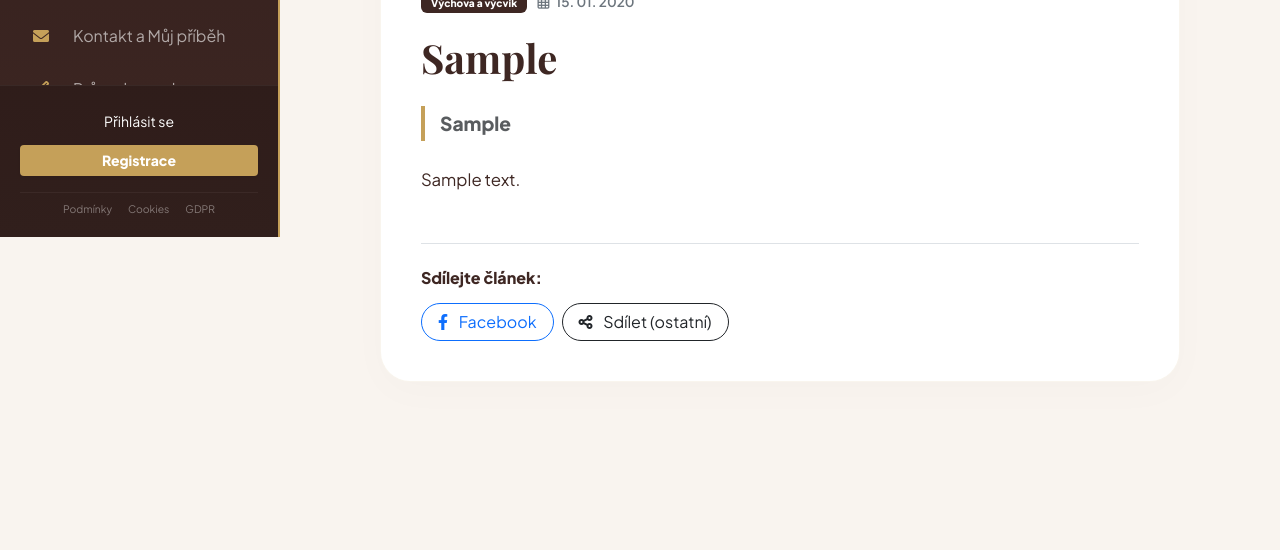
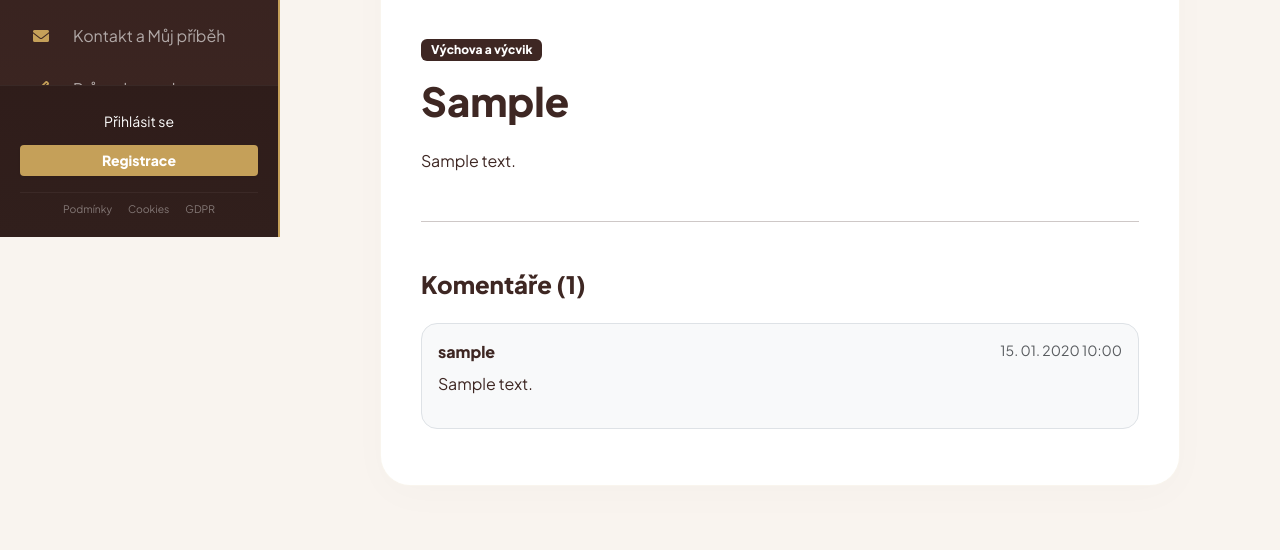
Before and after one commit to ikarivana/Pythonpes, a Django app: a page that uses home/templates/home/blog/blog_detail.html in a window 1280 px wide. Shown: the part 563-1113 px from the top of the page. Before the commit the page ends 944 px from the top, so only its background shows below. Run offline with Django 5.2, Linux system fonts and the light colour scheme; tables that the repository leaves empty hold one stand-in row (values such as "Sample post").

Commit message:
komentare blogu

```diff
--- a/home/forms.py
+++ b/home/forms.py
@@ -1,6 +1,6 @@
 from django import forms
 # UPRAVENO: Přidán import modelu Clanek
-from .models import Sluzba, Recenze, Clanek
+from .models import Sluzba, Recenze, Clanek, Komentar
 
 
 # =====================================================================
@@ -42,7 +42,24 @@ class ClanekForm(forms.ModelForm):
                 field.widget.attrs.update({
                     'class': css_class,
                     'style': 'border-radius: 12px; border: 1.5px solid var(--border-tan); padding: 10px;'
+
                 })
+
+class KomentarForm(forms.ModelForm):
+    class Meta:
+        model = Komentar
+        fields = ['text'] # Případně přidejte 'parent', pokud chcete v budoucnu vybírat rodiče přímo
+        widgets = {
+            'text': forms.Textarea(attrs={
+                'class': 'form-control',
+                'rows': 3,
+                'placeholder': 'Napište svůj komentář...',
+                'style': 'border-radius: 12px; border: 1.5px solid var(--border-tan);'
+            }),
+        }
+        labels = {
+            'text': '',
+        }
 
 # =====================================================================
 # --- TVÉ STÁVAJÍCÍ FORMULÁŘE ---
--- a/home/templates/home/blog/blog_detail.html
+++ b/home/templates/home/blog/blog_detail.html
@@ -2,44 +2,7 @@
 
 {% block title %}{{ clanek.titulek }} | epes.online{% endblock %}
 
-{% block og_tags %}
-<meta property="og:type" content="article">
-<meta property="og:title" content="{{ clanek.titulek }}">
-<meta property="og:description" content="{{ clanek.perex }}">
-{% if clanek.obrazek %}
-<meta property="og:image" content="{{ request.scheme }}://{{ request.get_host }}{{ clanek.obrazek.url }}">
-{% endif %}
-{% endblock %}
-
 {% block content %}
-<style>
-    .article-container {
-        max-width: 800px;
-        margin: 0 auto;
-        background: white;
-        border-radius: 30px;
-        box-shadow: 0 10px 40px rgba(0,0,0,0.02);
-        overflow: hidden;
-        border: 1px solid rgba(197, 160, 89, 0.1);
-    }
-    .article-content {
-        padding: 40px;
-        color: var(--mid-brown, #3e2723);
-        line-height: 1.8;
-        font-size: 1.05rem;
-    }
-    .article-content p { margin-bottom: 1.5rem; }
-    .article-meta {
-        display: flex;
-        justify-content: space-between;
-        align-items: center;
-        font-size: 0.85rem;
-        color: #6c757d;
-        font-weight: 600;
-        margin-bottom: 20px;
-    }
-</style>
-
 <div class="container py-4">
     <div class="mb-4">
         <a href="{% url 'blog_seznam' %}" class="text-decoration-none small fw-bold" style="color: var(--mid-brown, #3e2723);">
@@ -47,75 +10,60 @@
         </a>
     </div>
 
-    <article class="article-container">
+    <article class="article-container" style="max-width: 800px; margin: 0 auto; background: white; border-radius: 30px; box-shadow: 0 10px 40px rgba(0,0,0,0.02); overflow: hidden; border: 1px solid rgba(197, 160, 89, 0.1);">
         {% if clanek.obrazek %}
-            <div style="width: 100%; height: 400px; background: url('{{ clanek.obrazek.url }}') center/cover no-repeat;"></div>
+            <div style="width: 100%; aspect-ratio: 16/9; background: url('{{ clanek.obrazek.url }}') center/cover no-repeat;"></div>
         {% endif %}
 
-        <div class="article-content">
-            <div class="article-meta">
-                <div>
+        <div class="article-content" style="padding: 40px; color: var(--mid-brown, #3e2723);">
+            <div class="article-meta d-flex justify-content-between align-items-center mb-3">
                 <span class="badge" style="background: var(--mid-brown, #3e2723); color: white; padding: 5px 10px; border-radius: 6px;">
                     {{ clanek.get_kategorie_display }}
                 </span>
-                    <span class="ms-2"><i class="far fa-calendar-alt me-1"></i> {{ clanek.datum_publikace|date:"d. m. Y" }}</span>
-                </div>
 
-                {# Tlačítka pro úpravu a smazání - viditelné jen pro autora nebo superusera #}
-                {% if request.user == clanek.autor or request.user.is_superuser %}
+                {% if user.is_superuser %}
                     <div class="d-flex gap-2">
-                        <a href="{% url 'clanek_uprav' clanek.slug %}" class="btn btn-sm btn-outline-primary rounded-pill px-3">
-                            <i class="fas fa-edit me-1"></i> Upravit
-                        </a>
-                        <a href="{% url 'clanek_smaz' clanek.slug %}"
-                           class="btn btn-sm btn-outline-danger rounded-pill px-3"
-                           onclick="return confirm('Opravdu chcete tento článek smazat?')">
-                            <i class="fas fa-trash-alt me-1"></i> Smazat
-                        </a>
+                        <a href="{% url 'clanek_uprav' clanek.slug %}" class="btn btn-sm btn-outline-primary rounded-pill">Upravit článek</a>
+                        <a href="{% url 'clanek_smaz' clanek.slug %}" class="btn btn-sm btn-outline-danger rounded-pill" onclick="return confirm('Smazat?')">Smazat článek</a>
                     </div>
                 {% endif %}
             </div>
 
-            <h1 class="fw-bold mb-4" style="font-family: 'Playfair Display', serif; font-size: 2.5rem; color: var(--mid-brown, #3e2723); line-height: 1.2;">
-                {{ clanek.titulek }}
-            </h1>
+            <h1 class="fw-bold mb-4">{{ clanek.titulek }}</h1>
+            <div class="article-text-body mb-5">{{ clanek.text|safe }}</div>
 
-            <p class="fw-bold text-muted lead mb-4" style="font-size: 1.2rem; border-left: 4px solid var(--gold, #c5a059); padding-left: 15px;">
-                {{ clanek.perex }}
-            </p>
+            <hr class="my-5">
+            <h4 class="fw-bold mb-4">Komentáře ({{ komentare.count }})</h4>
 
-            <div class="article-text-body">
-                {{ clanek.text|safe }}
+            {% if user.is_authenticated %}
+                <form method="post" class="mb-4">
+                    {% csrf_token %}
+                    {{ form.as_p }}
+                    <button type="submit" class="btn btn-primary rounded-pill">Odeslat komentář</button>
+                </form>
+            {% endif %}
+
+            <div class="komentare-list">
+                {% for komentar in komentare %}
+                    <div class="comment-card p-3 mb-3 border rounded-4 bg-light">
+                        <div class="d-flex justify-content-between">
+                            <strong>{{ komentar.autor.username }}</strong>
+                            <small class="text-muted">{{ komentar.vytvoreno|date:"d. m. Y H:i" }}</small>
                         </div>
+                        <p class="mt-2">{{ komentar.text }}</p>
 
-            {# Sekce pro sdílení #}
-            <div class="mt-5 pt-4 border-top">
-                <h6 class="fw-bold mb-3">Sdílejte článek:</h6>
+                        {% if user == komentar.autor or user.is_superuser %}
                             <div class="d-flex gap-2">
-                    <a href="https://www.facebook.com/sharer/sharer.php?u={{ request.build_absolute_uri }}"
-                       target="_blank" class="btn btn-outline-primary rounded-pill px-3">
-                        <i class="fab fa-facebook-f me-2"></i> Facebook
-                    </a>
-                    <button onclick="shareArticle()" class="btn btn-outline-dark rounded-pill px-3">
-                        <i class="fas fa-share-alt me-2"></i> Sdílet (ostatní)
-                    </button>
+                                <a href="{% url 'upravit_komentar' komentar.pk %}" class="text-decoration-none small">Upravit</a>
+                                <a href="/komentar/smazat/{{ komentar.pk }}/" class="text-decoration-none small text-danger" onclick="return confirm('Opravdu chcete tento komentář smazat?')">Smazat</a>
                             </div>
+                        {% endif %}
+                    </div>
+                {% empty %}
+                    <p class="text-muted">Zatím žádné komentáře.</p>
+                {% endfor %}
             </div>
         </div>
     </article>
 </div>
-
-<script>
-    function shareArticle() {
-        if (navigator.share) {
-            navigator.share({
-                title: '{{ clanek.titulek }}',
-                url: window.location.href
-            }).catch(console.error);
-        } else {
-            navigator.clipboard.writeText(window.location.href);
-            alert('Odkaz zkopírován do schránky!');
-        }
-    }
-</script>
 {% endblock %}
--- a/home/urls.py
+++ b/home/urls.py
@@ -15,6 +15,8 @@ urlpatterns = [
     path('blog/novy/pridat/', views.clanek_vytvor, name='clanek_vytvor'),
     path('blog/<slug:slug>/upravit/', views.clanek_uprav, name='clanek_uprav'),
     path('blog/<slug:slug>/smazat/', views.clanek_smaz, name='clanek_smaz'),
+    path('komentar/upravit/<int:pk>/', views.upravit_komentar, name='upravit_komentar'),
+    path('komentar/smazat/<int:pk>/', views.smazat_komentar, name='smazat_komentar'),
 
     # --- MAPA A SLUŽBY ---
     path('mapa/', views.mapa_sluzeb, name='mapa_sluzeb'),
--- a/home/views.py
+++ b/home/views.py
@@ -15,8 +15,8 @@ from django.views.decorators.csrf import csrf_exempt
 from django.contrib.auth.models import User
 
 # Importy tvých modelů a forem
-from .models import Sluzba, Recenze, Clanek  # PŘIDÁN MODEL CLANEK
-from .forms import SluzbaForm, KontaktForm, RecenzeForm, ClanekForm
+from .models import Sluzba, Recenze, Clanek, Komentar
+from .forms import SluzbaForm, KontaktForm, RecenzeForm, ClanekForm, KomentarForm
 from users.models import Prispevek, Pes, ProfilMajitele, Notifikace
 
 
@@ -475,6 +475,9 @@ def pruvodce(request):
 # --- POHLEDY PRO BLOG ---
 # =========================================================================
 
+def je_admin(user):
+    return user.is_authenticated and user.is_superuser
+
 def blog_seznam(request):
     """Archiv a výpis všech publikovaných článků s možností filtrování."""
     clanky_queryset = Clanek.objects.filter(
@@ -491,39 +494,49 @@ def blog_seznam(request):
         'zvolena_kategorie': zvolena_kategorie
     })
 
-
 def blog_detail(request, slug):
-    """Zobrazení konkrétního článku na základě jeho textového identifikátoru (slug)."""
+    """Zobrazení konkrétního článku a zpracování komentářů."""
     clanek = get_object_or_404(Clanek, slug=slug, publikovan=True)
 
+    # Načtení pouze hlavních komentářů (odpovědi se vypíší v šabloně)
+    komentare = clanek.komentare.filter(parent__isnull=True).order_by('-vytvoreno')
+
+    if request.method == 'POST':
+        # Pokud uživatel není přihlášen, přesměrujeme ho (zabezpečení)
+        if not request.user.is_authenticated:
+            return redirect('login')
+
+        form = KomentarForm(request.POST)
+        if form.is_valid():
+            komentar = form.save(commit=False)
+            komentar.clanek = clanek
+            komentar.autor = request.user
+
+            # Zjištění, zda jde o odpověď (pokud formulář obsahuje skryté pole parent_id)
+            parent_id = request.POST.get('parent_id')
+            if parent_id:
+                komentar.parent = Komentar.objects.get(id=parent_id)
+
+            komentar.save()
+            return redirect('blog_detail', slug=slug)
+    else:
+        form = KomentarForm()
+
     return render(request, 'home/blog/blog_detail.html', {
-        'clanek': clanek
+        'clanek': clanek,
+        'komentare': komentare,
+        'form': form
     })
-
-
-# --- ADMIN VYCHYTÁVKY PRO SPRÁVU BLOGU ---
-
-def je_admin(user):
-    return user.is_authenticated and user.is_superuser
-
 
 @user_passes_test(je_admin)
 def clanek_vytvor(request):
     if request.method == 'POST':
         form = ClanekForm(request.POST, request.FILES)
-
-        # Ignorujeme validaci (pro test), abychom viděli, jestli se to vůbec uloží
-        # Pokud toto projde, víme, že problém byl v "přísnosti" Django formuláře
-        clanek = form.save(commit=False)
-        clanek.slug = slugify(clanek.titulek)
-
-        # Ruční vložení textu, pokud JS selhal
-        if not clanek.text:
-            clanek.text = request.POST.get('text', '')
-
-        clanek.save()
-        return redirect('blog_seznam')
-
+        if form.is_valid():
+            clanek = form.save(commit=False)
+            clanek.slug = slugify(clanek.titulek)
+            clanek.save()
+            return redirect('blog_seznam')
     else:
         form = ClanekForm()
     return render(request, 'home/blog/clanek_form.html', {'form': form, 'akce': 'Nový článek'})
@@ -542,7 +555,6 @@ def clanek_uprav(request, slug):
         form = ClanekForm(instance=clanek)
     return render(request, 'home/blog/clanek_form.html', {'form': form, 'akce': 'Upravit článek', 'clanek': clanek})
 
-
 @user_passes_test(je_admin)
 def clanek_smaz(request, slug):
     clanek = get_object_or_404(Clanek, slug=slug)
@@ -550,3 +562,49 @@ def clanek_smaz(request, slug):
         clanek.delete()
         return redirect('blog_seznam')
     return render(request, 'home/blog/clanek_potvrdit_smazani.html', {'clanek': clanek})
+
+
+@login_required
+def upravit_komentar(request, pk):
+    """View pro editaci vlastního komentáře."""
+    komentar = get_object_or_404(Komentar, pk=pk)
+
+    # Oprávnění: pouze autor nebo superuser
+    if request.user != komentar.autor and not request.user.is_superuser:
+        return redirect('blog_detail', slug=komentar.clanek.slug)
+
+    if request.method == 'POST':
+        form = KomentarForm(request.POST, instance=komentar)
+        if form.is_valid():
+            form.save()
+            return redirect('blog_detail', slug=komentar.clanek.slug)
+    else:
+        form = KomentarForm(instance=komentar)
+
+    return render(request, 'home/blog/upravit_komentar.html', {'form': form, 'komentar': komentar})
+
+
+@login_required
+def smazat_komentar(request, pk):
+    # Najde komentář
+    komentar = get_object_or_404(Komentar, id=pk)
+
+    # 1. Zjistíme, zda komentář má příspěvek, aniž by to způsobilo chybu
+    prispevek = getattr(komentar, 'prispevek', None)
+
+    # 2. Pokud příspěvek existuje, zkontrolujeme oprávnění
+    if prispevek:
+        if komentar.autor == request.user or prispevek.autor == request.user or request.user.is_staff:
+            slug = prispevek.plemeno.slug
+            komentar.delete()
+            messages.success(request, "Komentář byl smazán.")
+            return redirect('zed_plemene', slug=slug)
+        else:
+            messages.error(request, "Nemáte oprávnění.")
+            return redirect(request.META.get('HTTP_REFERER', '/'))
+
+    # 3. Pokud příspěvek neexistuje (chyba v datech), smažeme komentář a vrátíme se zpět
+    else:
+        komentar.delete()
+        messages.success(request, "Komentář byl smazán.")
+        return redirect('home')
--- a/pes/urls.py
+++ b/pes/urls.py
@@ -6,8 +6,6 @@ from django.conf.urls.static import static
 # --- PŘIDÁNO PRO SITEMAPY ---
 from django.contrib.sitemaps.views import sitemap
 from home.sitemaps import StaticViewSitemap, PesSitemap
-# Pokud už máš sitemaps i pro inzerci, přidej ji sem taky:
-# from inzerce.sitemaps import InzeratSitemap
 
 sitemaps = {
     'static': StaticViewSitemap,
--- a/users/urls.py
+++ b/users/urls.py
@@ -74,7 +74,6 @@ urlpatterns = [
     path('prispevek/smazat/<int:pk>/', views.smazat_prispevek, name='smazat_prispevek'),
 
     # --- KOMENTÁŘE ---
-    path('komentar/smazat/<int:pk>/', views.smazat_komentar, name='smazat_komentar'),
     path('komentar/upravit/<int:pk>/', views.upravit_komentar, name='upravit_komentar'),
     path('komentar/odpoved/<int:parent_id>/', views.pridat_odpoved, name='pridat_odpoved'),
 
```
Also changed, not shown: home/admin.py (+18 -1 lines), home/models.py (+15 -0 lines), users/views.py (+0 -14 lines). Lines whose indentation alone changed are shown as unchanged.
